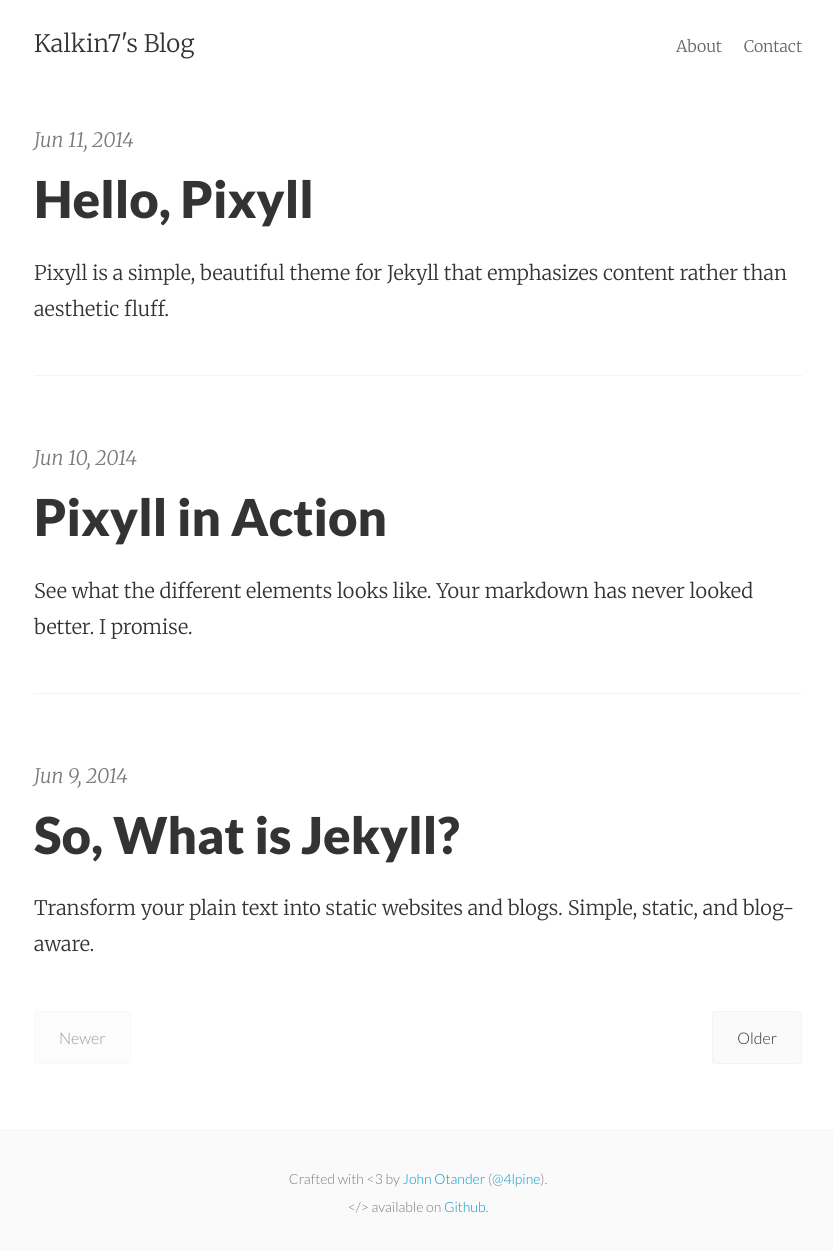
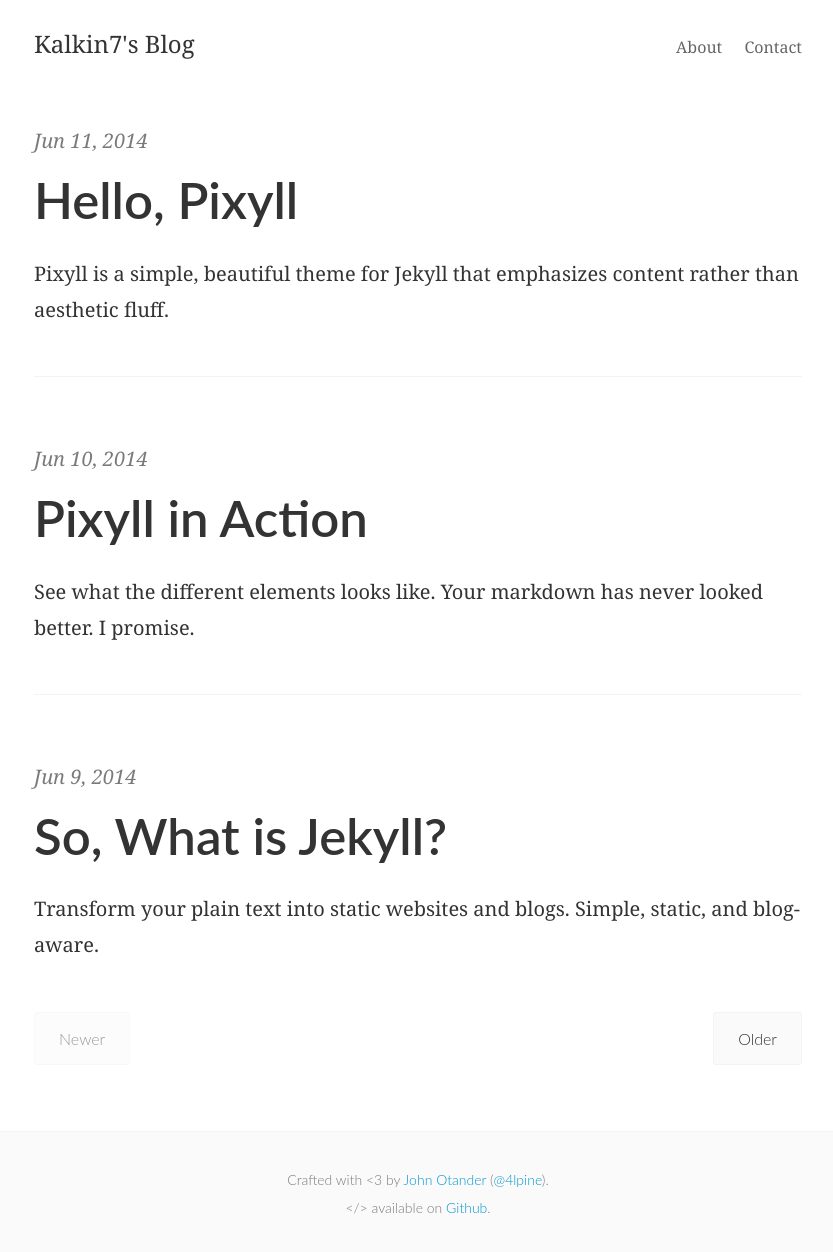
Before and after one commit to kalkin7/kalki7, a Jekyll site: the page built from index.html, in a window 1280 px wide. Shown: the whole page, without its empty margins (222-1055 px from the left). Built offline with Jekyll 4.4.1, drawn with Linux system fonts in a browser that asks for light colours; Markdown is read by kramdown in place of the engine named in the settings; the list of posts is cut into pages by our own code.

Commit message:
Initialize blog

```diff
--- a/_includes/head.html
+++ b/_includes/head.html
@@ -12,8 +12,8 @@
     <link rel="stylesheet" href="{{ "/css/pixyll.css" | prepend: site.baseurl }}" type="text/css">
 
     <!-- Fonts -->
-    <link href='//fonts.googleapis.com/css?family=Merriweather:900,900italic,300,300italic' rel='stylesheet' type='text/css'>
-    <link href='//fonts.googleapis.com/css?family=Lato:900,300' rel='stylesheet' type='text/css'>
+    <!--<link href='//fonts.googleapis.com/css?family=Merriweather:900,900italic,300,300italic' rel='stylesheet' type='text/css'>
+    <link href='//fonts.googleapis.com/css?family=Lato:900,300' rel='stylesheet' type='text/css'>-->
     {% if site.show_social_icons %}
       <link href="//maxcdn.bootstrapcdn.com/font-awesome/4.2.0/css/font-awesome.min.css" rel="stylesheet">
     {% endif %}
@@ -28,6 +28,7 @@
     <meta property="og:site_name" content="{{ site.title }}">
 
     <!-- Icons -->
+    <!--
     <link rel="apple-touch-icon" sizes="57x57" href="apple-touch-icon-57x57.png">
     <link rel="apple-touch-icon" sizes="114x114" href="apple-touch-icon-114x114.png">
     <link rel="apple-touch-icon" sizes="72x72" href="apple-touch-icon-72x72.png">
@@ -42,4 +43,5 @@
     <link rel="icon" type="image/png" href="favicon-96x96.png" sizes="96x96">
     <link rel="icon" type="image/png" href="favicon-16x16.png" sizes="16x16">
     <link rel="icon" type="image/png" href="favicon-32x32.png" sizes="32x32">
+    -->
 </head>
```
Also changed, not shown: images/favicon/apple-touch-icon-114x114.png (renamed from apple-touch-icon-114x114.png), images/favicon/apple-touch-icon-120x120.png (renamed from apple-touch-icon-120x120.png), images/favicon/apple-touch-icon-144x144.png (renamed from apple-touch-icon-144x144.png), images/favicon/apple-touch-icon-152x152.png (renamed from apple-touch-icon-152x152.png), images/favicon/apple-touch-icon-180x180.png (renamed from apple-touch-icon-180x180.png), images/favicon/apple-touch-icon-57x57.png (renamed from apple-touch-icon-57x57.png), images/favicon/apple-touch-icon-60x60.png (renamed from apple-touch-icon-60x60.png), images/favicon/apple-touch-icon-72x72.png (renamed from apple-touch-icon-72x72.png), images/favicon/apple-touch-icon-76x76.png (renamed from apple-touch-icon-76x76.png), images/favicon/apple-touch-icon.png (renamed from apple-touch-icon.png), images/favicon/favicon-160x160.png (renamed from favicon-160x160.png), images/favicon/favicon-16x16.png (renamed from favicon-16x16.png), images/favicon/favicon-192x192.png (renamed from favicon-192x192.png), images/favicon/favicon-32x32.png (renamed from favicon-32x32.png), 1 more files.
